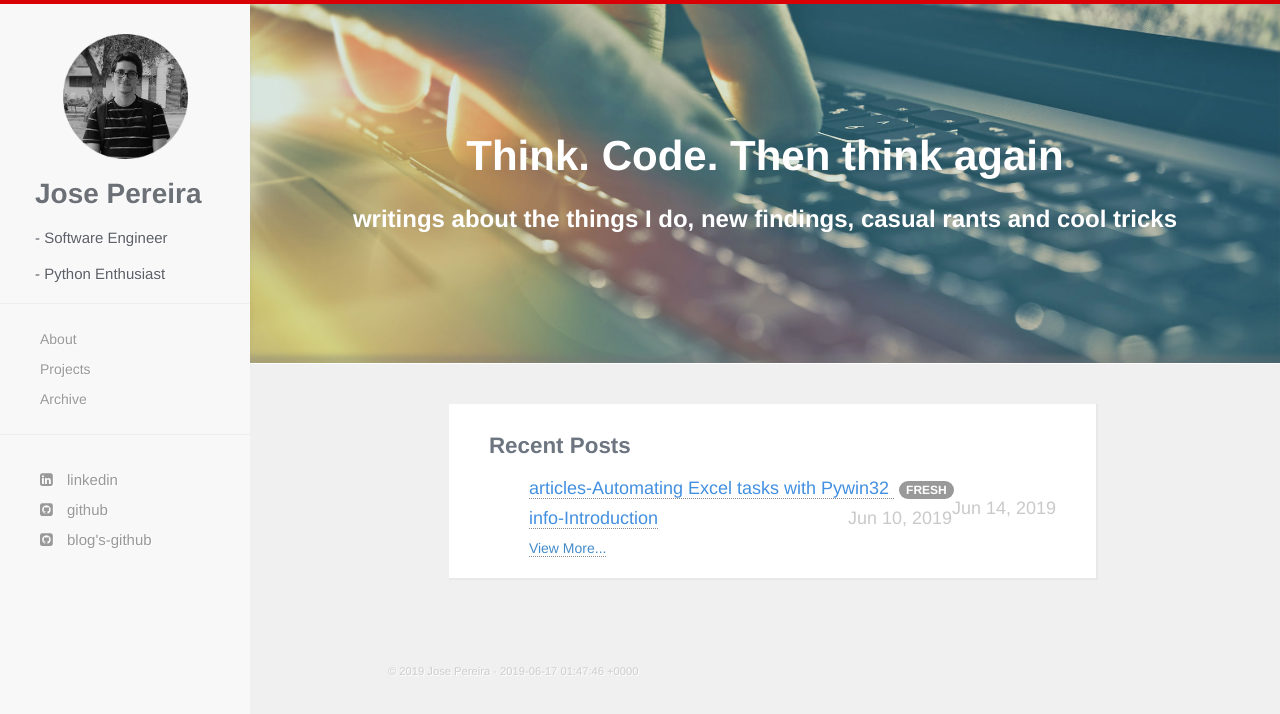
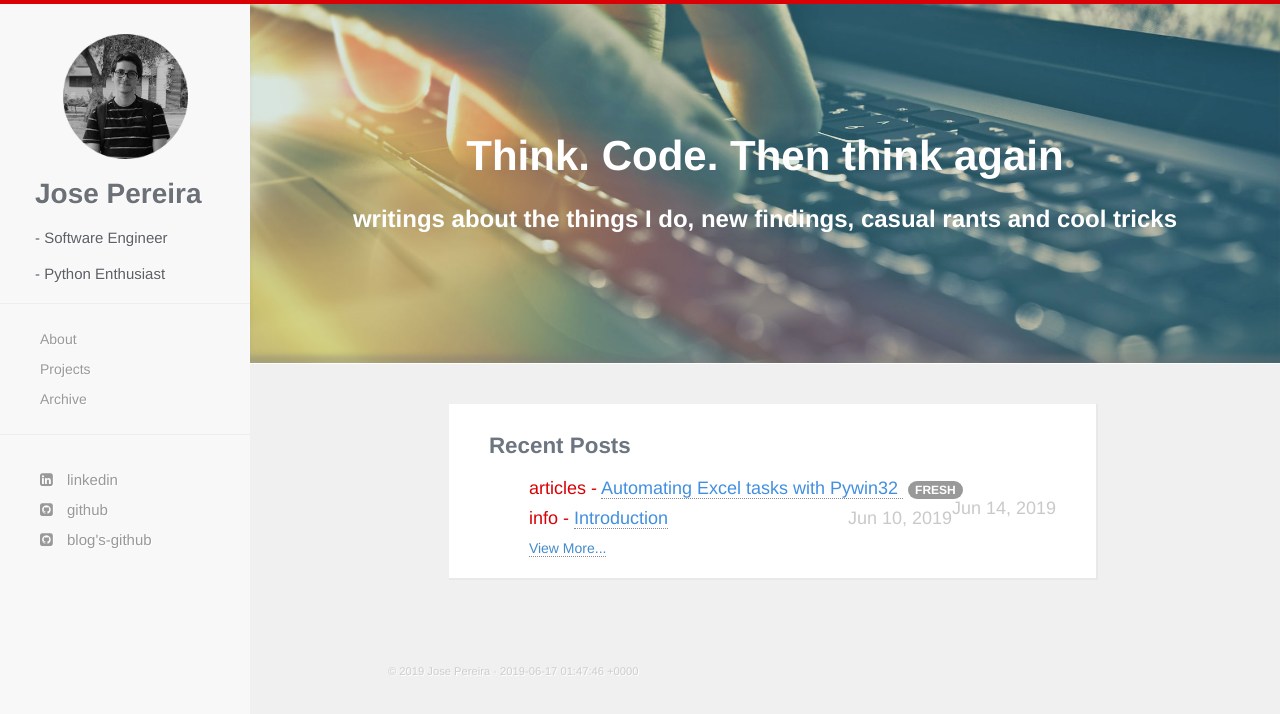
Before and after one commit to jpereiran/jpereiran.github.io, a Jekyll site: the page built from index.html, in a window 1280 px wide. Shown: the top 714 px of the page. Built offline with Jekyll 4.4.1, drawn with Linux system fonts in a browser that asks for light colours; nearby versions of some CDN libraries.

Commit message:
Update index.html

```diff
--- a/index.html
+++ b/index.html
@@ -17,8 +17,9 @@ title: Jose Pereira
       <li>
         <span>
           <h4>
+            {{ post.categories }} -
             <a href="{{ site.baseurl }}{{ post.url }}">
-             {{ post.categories }}-{{ post.title }}
+             {{ post.title }}
             </a>
             {{ fresh_tag }}
             <time class="pull-right">
```
